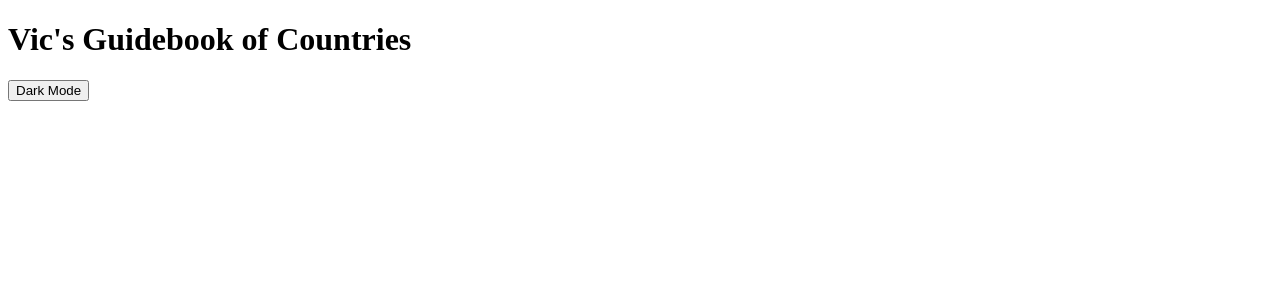
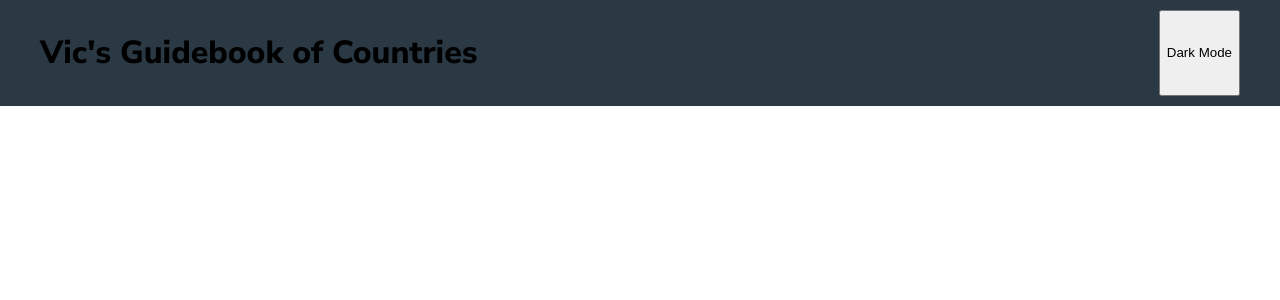
Before and after one commit to vic-samoylik-999/countires-guidebook, a React (Vite) app: page / in a window 1280 px wide. Shown: the top 300 px of the page. Built offline with nearby package versions, Linux system fonts and the light colour scheme.

Commit message:
feat: add styling to Header component and layout

```diff
--- /dev/null
+++ b/src/scss/_layout.scss
@@ -0,0 +1,12 @@
+body,
+body::before,
+body::after {
+    margin: 0;
+    padding: 0;
+    box-sizing: border-box;
+}
+
+.container {
+    max-width: 1200px;
+    margin: 0 auto;
+}
--- /dev/null
+++ b/src/scss/components/_all.scss
@@ -0,0 +1 @@
+@import './header'
--- /dev/null
+++ b/src/scss/components/_header.scss
@@ -0,0 +1,10 @@
+.header {
+    background-color: $dark-blue;
+    padding: 10px 0;
+    &__row {
+        display: flex;
+        justify-content: space-between;
+    }
+    &__logo {}
+    &__icon {}
+}
--- a/src/scss/main.scss
+++ b/src/scss/main.scss
@@ -1 +1,7 @@
 @import './variables';
+@import './components/all';
+@import './layout';
+
+body {
+    font-family: 'Nunito Sans', sans-serif;
+}
```
